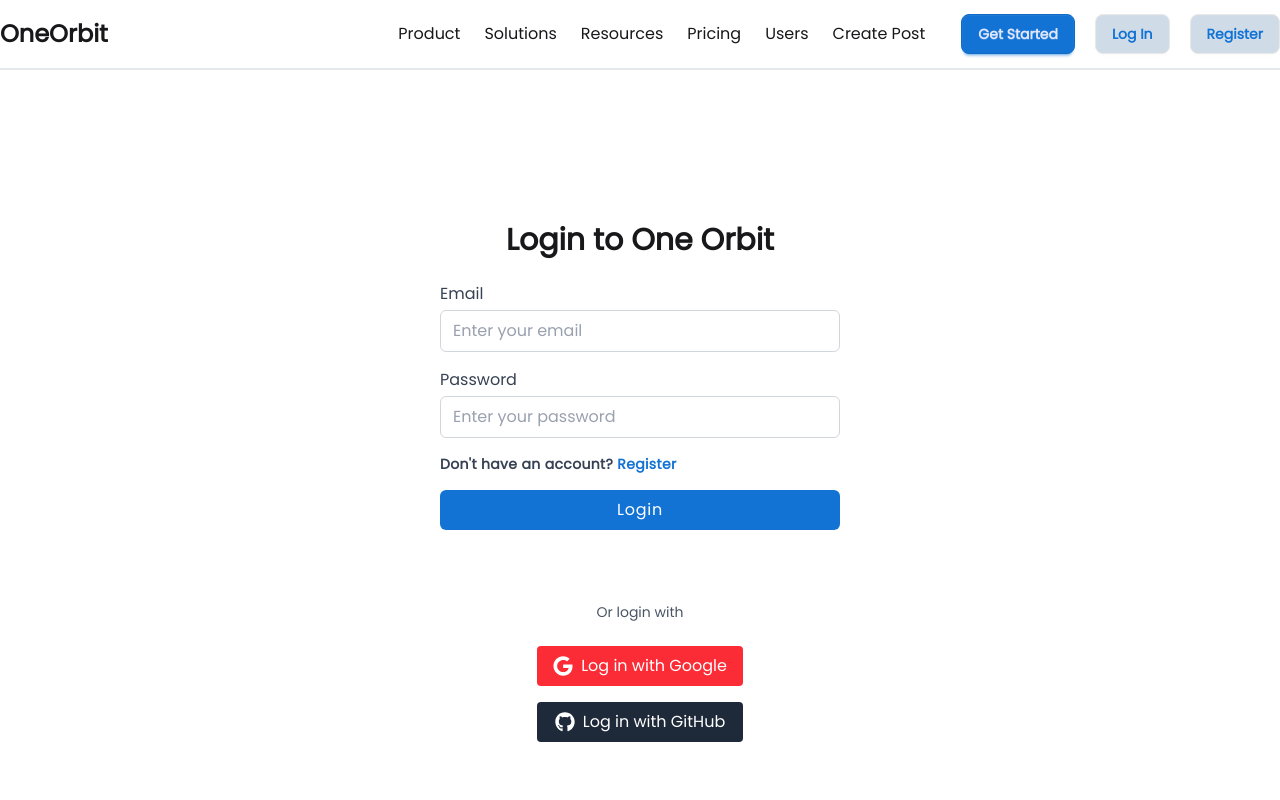
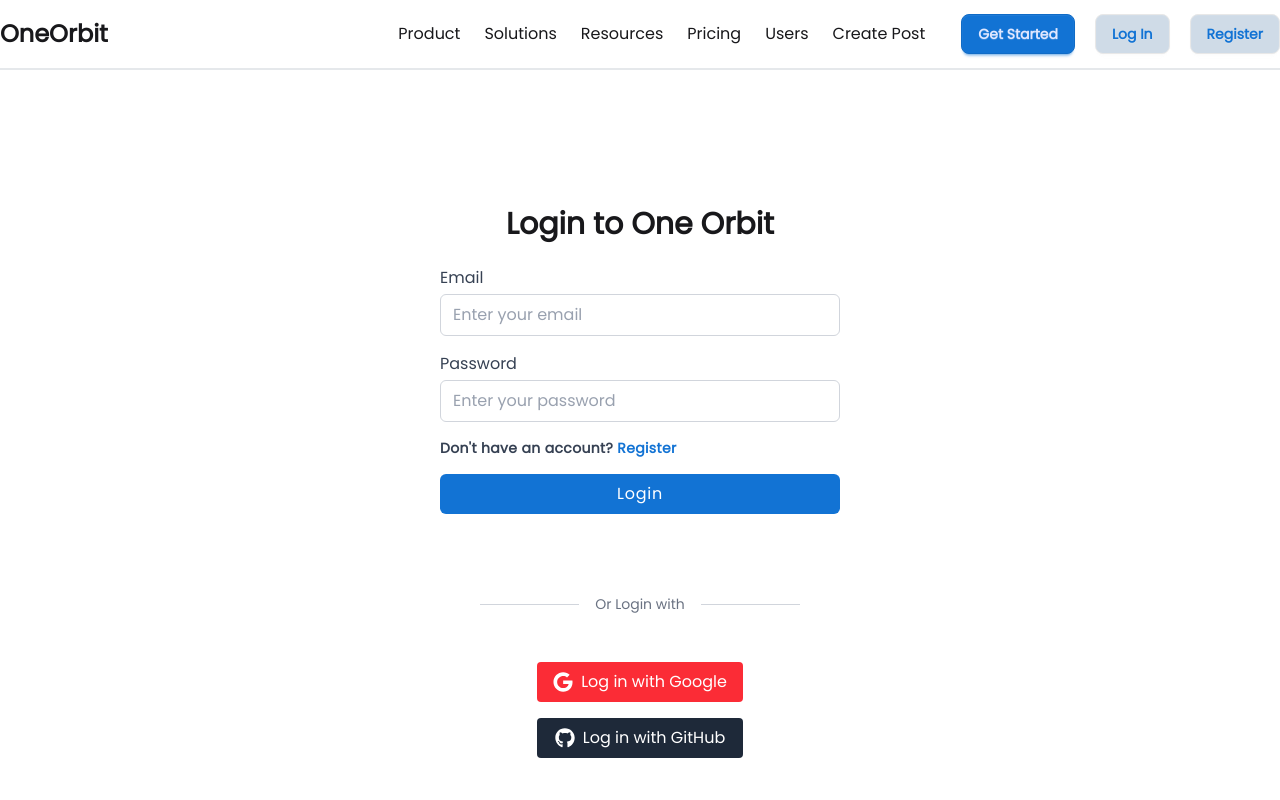
Before and after one commit to swajannaimur/One-Orbit, a Next.js app: page /login in a window 1280 px wide. Shown: the top 800 px of the page. Built offline with nearby package versions, Linux system fonts and the light colour scheme; no server answers.

Commit message:
Modify the style of or login with

```diff
--- a/src/app/(routes)/login/page.jsx
+++ b/src/app/(routes)/login/page.jsx
@@ -7,7 +7,13 @@ export default function Login() {
   return (
     <div className="h-screen flex flex-col justify-center items-center">
       <LoginForm></LoginForm>
-      <p className="mt-4 text-sm text-gray-600">Or login with</p>
+      <div className="flex items-center w-full max-w-xs my-6">
+        <div className="flex-grow h-px bg-gray-300" />
+        <span className="mx-4 text-sm text-gray-500 font-medium whitespace-nowrap">
+          Or Login with
+        </span>
+        <div className="flex-grow h-px bg-gray-300" />
+      </div>
       <Social></Social>
     </div>
   );
```
